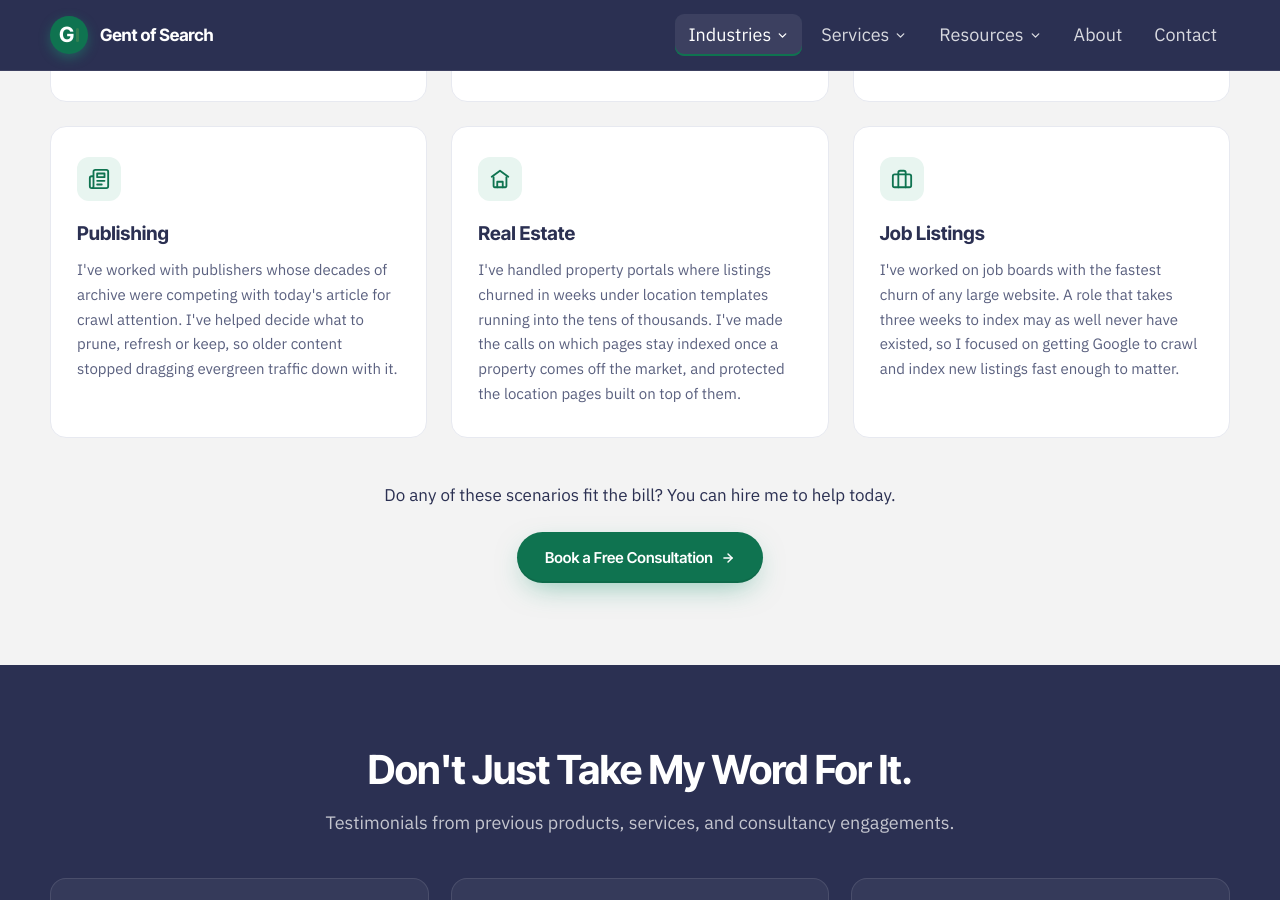
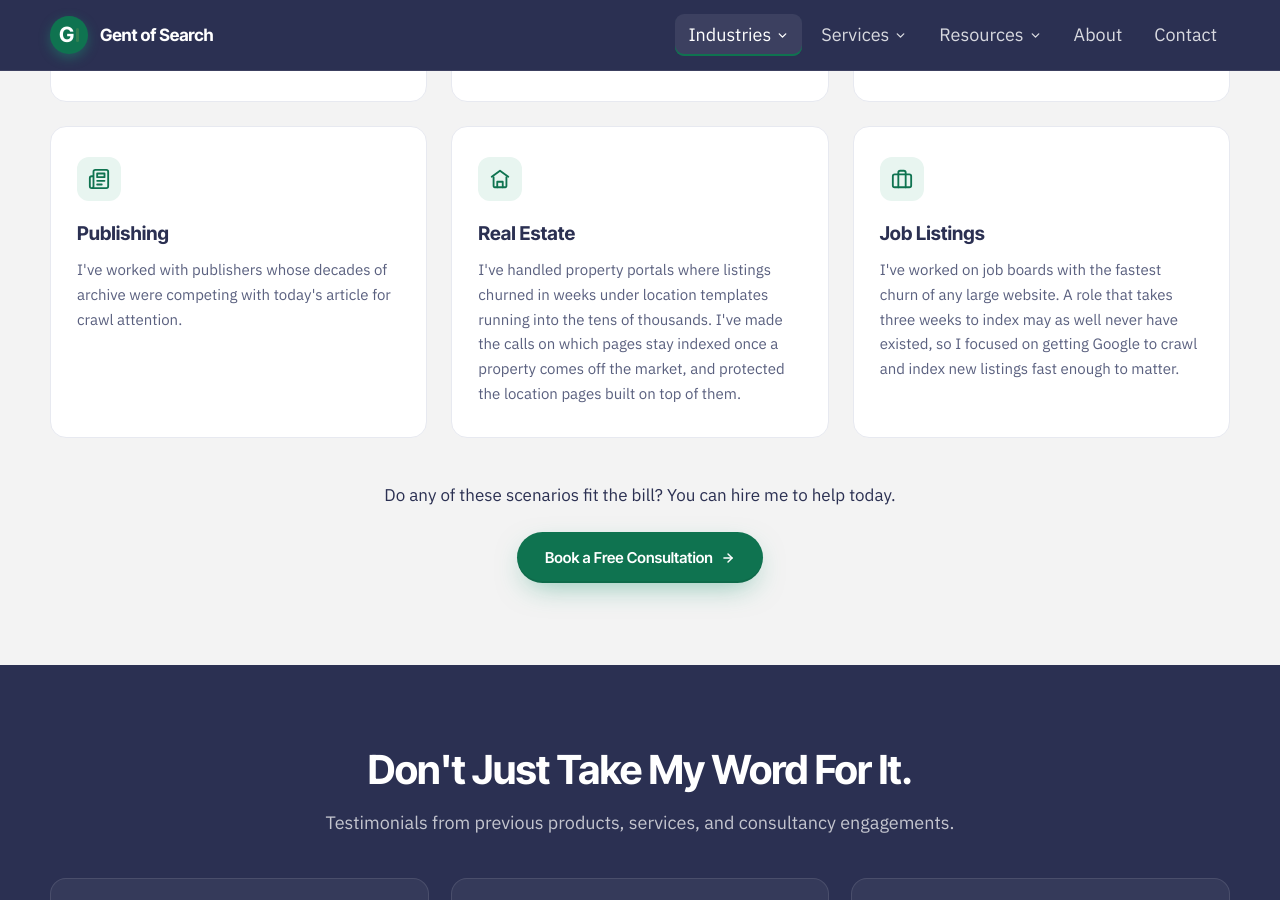
Before and after one commit to Gent-of-Search/gentofsearch.com, a Jekyll site: the page built from industry/enterprise.html, in a window 1280 px wide and 900 px high, scrolled down 5421 px. Built offline with Jekyll 4.4.1, drawn with Linux system fonts in a browser that asks for light colours.

Commit message:
Enterprise: trim second sentence from Publishing card

```diff
--- a/industry/enterprise.html
+++ b/industry/enterprise.html
@@ -206,7 +206,7 @@ industry: enterprise
         <div style="display:flex; flex-direction:column; background:#FFFFFF; border:1px solid #E7E9F0; border-radius:16px; padding:30px 26px;">
           <div style="width:44px; height:44px; border-radius:12px; background:#E8F5F0; display:grid; place-items:center; margin:0 0 18px;"><svg width="22" height="22" viewBox="0 0 24 24" fill="none" stroke="#0F7350" stroke-width="2" stroke-linecap="round" stroke-linejoin="round"><path d="M4 22h16a2 2 0 0 0 2-2V4a2 2 0 0 0-2-2H8a2 2 0 0 0-2 2v16a2 2 0 0 1-2 2zm0 0a2 2 0 0 1-2-2v-9c0-1.1.9-2 2-2h2"></path><path d="M18 14h-8"></path><path d="M15 18h-5"></path><path d="M10 6h8v4h-8V6z"></path></svg></div>
           <h3 style="font-family:'Inter Tight',sans-serif; font-weight:700; font-size:19px; color:#2B3052; margin:0 0 10px;">Publishing</h3>
-          <p style="font-size:15px; line-height:1.65; color:#5A607F; margin:0;">I've worked with publishers whose decades of archive were competing with today's article for crawl attention. I've helped decide what to prune, refresh or keep, so older content stopped dragging evergreen traffic down with it.</p>
+          <p style="font-size:15px; line-height:1.65; color:#5A607F; margin:0;">I've worked with publishers whose decades of archive were competing with today's article for crawl attention.</p>
         </div>
 
         <!-- Real Estate -->
```
